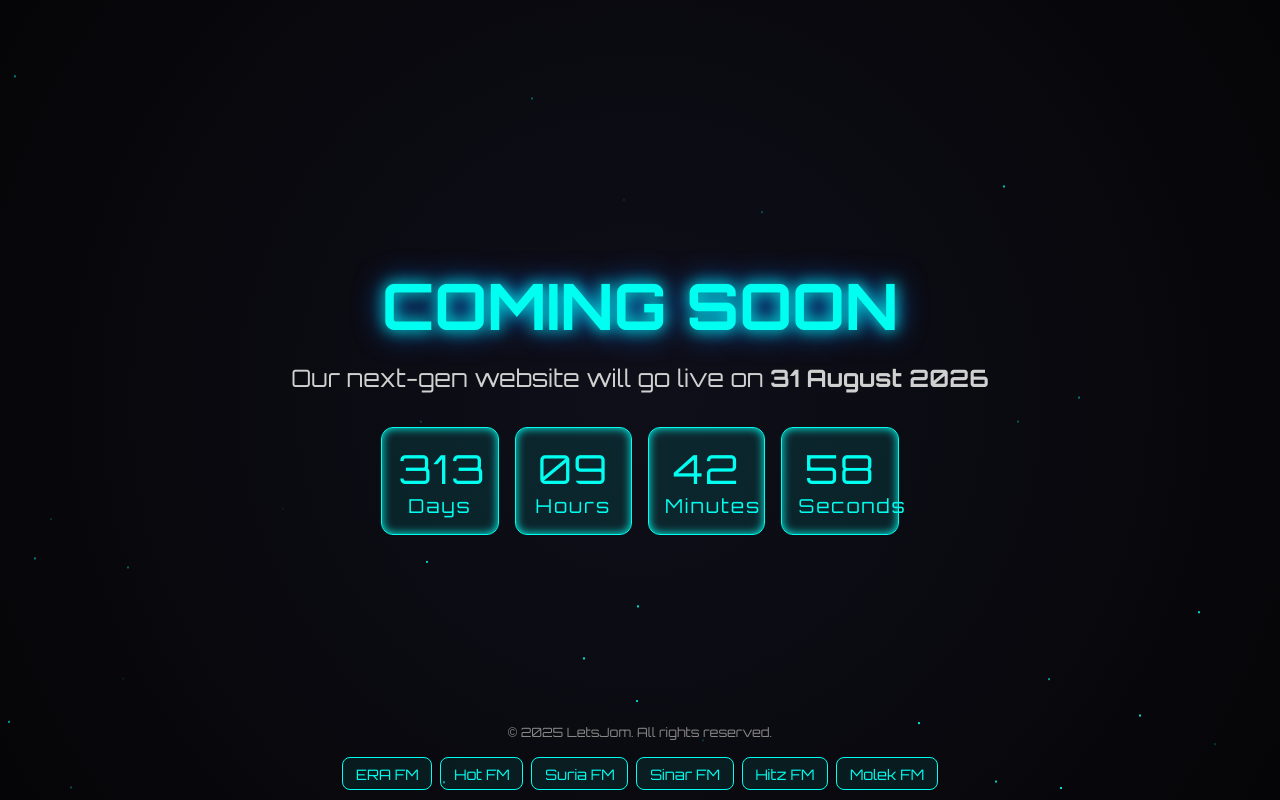
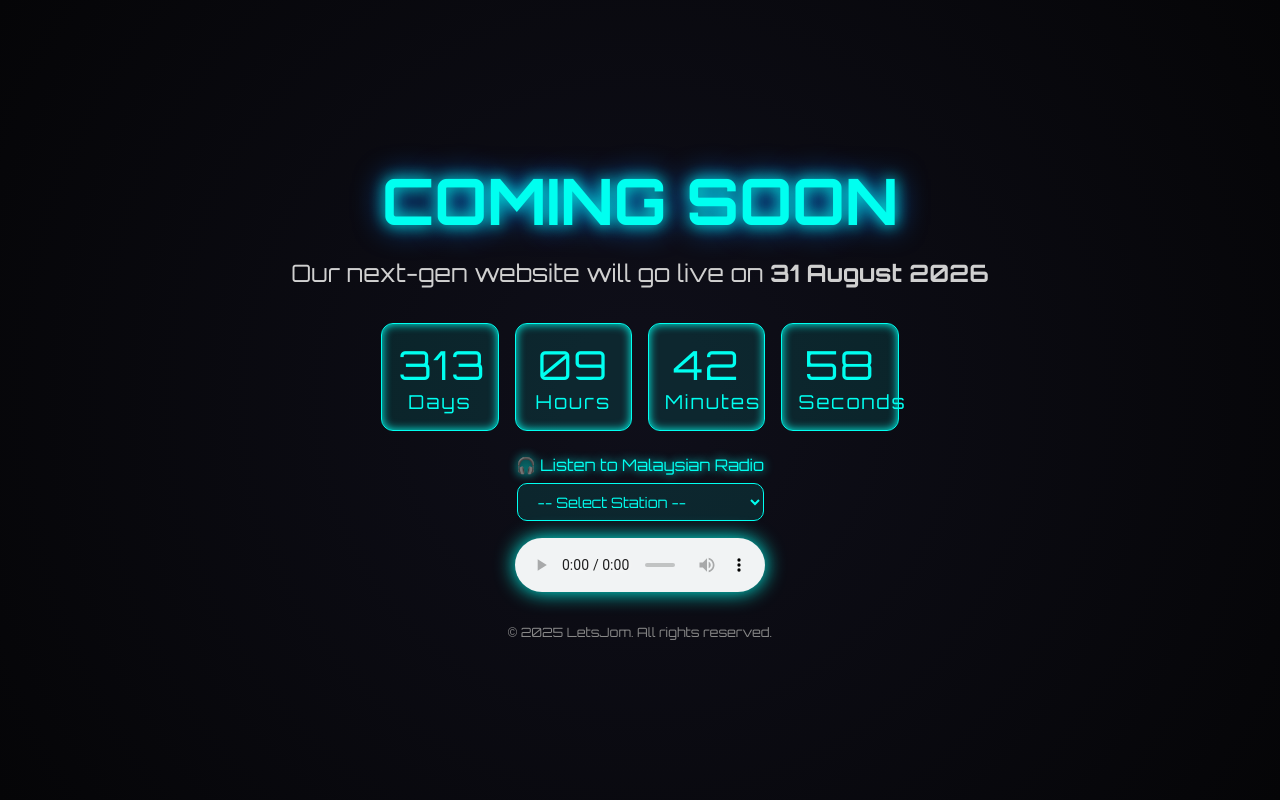
Before and after one commit to yusufmislan/yusufmislan.github.io, a plain HTML site: page index.html in a window 1280 px wide. Drawn offline with Linux system fonts and the light colour scheme.

Commit message:
index.html
add radio

```diff
--- a/index.html
+++ b/index.html
@@ -25,33 +25,6 @@
       text-align: center;
       padding: 0 1rem;
       position: relative;
-    }
-
-    /* 🌌 Animated star background */
-    .stars {
-      position: absolute;
-      top: 0;
-      left: 0;
-      width: 100%;
-      height: 100%;
-      background: transparent;
-      overflow: hidden;
-      z-index: 0;
-    }
-
-    .stars span {
-      position: absolute;
-      display: block;
-      width: 2px;
-      height: 2px;
-      background: #00fff0;
-      opacity: 0.6;
-      animation: starMove 8s linear infinite;
-    }
-
-    @keyframes starMove {
-      from { transform: translateY(0px); }
-      to { transform: translateY(100vh); }
     }
 
     h1 {
@@ -103,8 +76,7 @@
     }
 
     footer {
-      position: absolute;
-      bottom: 60px;
+      margin-top: 2rem;
       font-size: 0.8rem;
       color: #888;
       text-align: center;
@@ -112,64 +84,55 @@
       z-index: 1;
     }
 
-    .radio-container {
-      position: absolute;
-      bottom: 10px;
-      z-index: 1;
+    .radio-section {
+      margin-top: 1.5rem;
+      z-index: 2;
       display: flex;
-      flex-wrap: wrap;
-      justify-content: center;
-      gap: 0.5rem;
-      width: 100%;
+      flex-direction: column;
+      align-items: center;
     }
 
-    .radio-container button {
-      background: rgba(0, 255, 240, 0.08);
-      border: 1px solid #00fff0;
-      border-radius: 8px;
+    .radio-title {
       color: #00fff0;
-      padding: 0.4rem 0.8rem;
-      font-size: 0.9rem;
-      font-family: 'Orbitron', sans-serif;
-      cursor: pointer;
-      transition: all 0.2s ease;
+      font-size: 1rem;
+      margin-bottom: 0.5rem;
+      text-shadow: 0 0 10px #00fff0;
     }
 
-    .radio-container button:hover {
-      background: rgba(0, 255, 240, 0.2);
-      box-shadow: 0 0 10px #00fff0;
+    select {
+      background: rgba(0, 255, 240, 0.1);
+      border: 1px solid #00fff0;
+      color: #00fff0;
+      padding: 0.5rem 1rem;
+      border-radius: 10px;
+      font-family: 'Orbitron', sans-serif;
+      font-size: 0.9rem;
+      outline: none;
+      cursor: pointer;
+      margin-bottom: 0.8rem;
     }
 
-    @media (max-height: 600px) {
-      body {
-        justify-content: flex-start;
-        padding-top: 4rem;
-      }
+    audio {
+      width: 250px;
+      margin-top: 0.3rem;
+      filter: drop-shadow(0 0 10px #00fff0);
     }
 
     @media (max-width: 480px) {
-      #countdown {
-        gap: 0.7rem;
-      }
       .time-box {
         padding: 0.8rem;
         min-width: 70px;
       }
       footer {
         font-size: 0.7rem;
-        bottom: 55px;
       }
-      .radio-container button {
+      select {
         font-size: 0.8rem;
-        padding: 0.3rem 0.6rem;
       }
     }
   </style>
 </head>
 <body>
-  <!-- Animated star background -->
-  <div class="stars" id="stars"></div>
-
   <h1>COMING SOON</h1>
   <p>Our next-gen website will go live on <strong>31 August 2026</strong></p>
 
@@ -180,17 +143,24 @@
     <div class="time-box"><span id="seconds">00</span>Seconds</div>
   </div>
 
+  <!-- 🎧 Embedded Public Radio Player -->
+  <div class="radio-section">
+    <div class="radio-title">🎧 Listen to Malaysian Radio</div>
+    <select id="radioSelect" onchange="changeRadio()">
+      <option value="">-- Select Station --</option>
+      <option value="https://playerservices.streamtheworld.com/api/livestream-redirect/BFM.mp3">BFM 89.9 (Business FM)</option>
+      <option value="https://radio13.plaza.one/ogg">Retro Synthwave Radio</option>
+      <option value="https://live.radioharapan.org/stream">Radio Harapan</option>
+      <option value="https://stream.zeno.fm/nzfa47m1w0quv">Zayan Online</option>
+      <option value="https://stream-54.zeno.fm/x8a7r6v5qf9uv">Online Chill Beats</option>
+    </select>
+    <audio id="radioPlayer" controls preload="none">
+      <source id="radioSource" src="">
+      Your browser does not support the audio element.
+    </audio>
+  </div>
+
   <footer>© <span id="year"></span> LetsJom. All rights reserved.</footer>
-
-  <!-- 🎧 Radio Links -->
-  <div class="radio-container">
-    <button onclick="openRadio('https://player.era.je/')">ERA FM</button>
-    <button onclick="openRadio('https://player.hotfm.audio/')">Hot FM</button>
-    <button onclick="openRadio('https://player.suria.my/')">Suria FM</button>
-    <button onclick="openRadio('https://player.sinar.my/')">Sinar FM</button>
-    <button onclick="openRadio('https://player.hitz.fm/')">Hitz FM</button>
-    <button onclick="openRadio('https://player.molekfm.audio/')">Molek FM</button>
-  </div>
 
   <script>
     // 🕐 Countdown Timer
@@ -217,24 +187,22 @@
     countdown();
     setInterval(countdown, 1000);
 
-    // 📅 Auto year update
+    // 📅 Auto year
     document.getElementById("year").innerText = new Date().getFullYear();
 
-    // 🌠 Starfield generator
-    const starContainer = document.getElementById('stars');
-    const numStars = 60;
-    for (let i = 0; i < numStars; i++) {
-      const star = document.createElement('span');
-      star.style.left = Math.random() * 100 + '%';
-      star.style.top = Math.random() * 100 + '%';
-      star.style.animationDuration = 4 + Math.random() * 6 + 's';
-      star.style.opacity = Math.random();
-      starContainer.appendChild(star);
-    }
-
-    // 🎧 Open radio link
-    function openRadio(url) {
-      window.open(url, '_blank');
+    // 🎧 Change radio stream
+    function changeRadio() {
+      const select = document.getElementById('radioSelect');
+      const player = document.getElementById('radioPlayer');
+      const source = document.getElementById('radioSource');
+      const stream = select.value;
+      if (stream) {
+        source.src = stream;
+        player.load();
+        player.play().catch(()=>{});
+      } else {
+        player.pause();
+      }
     }
   </script>
 </body>
```
